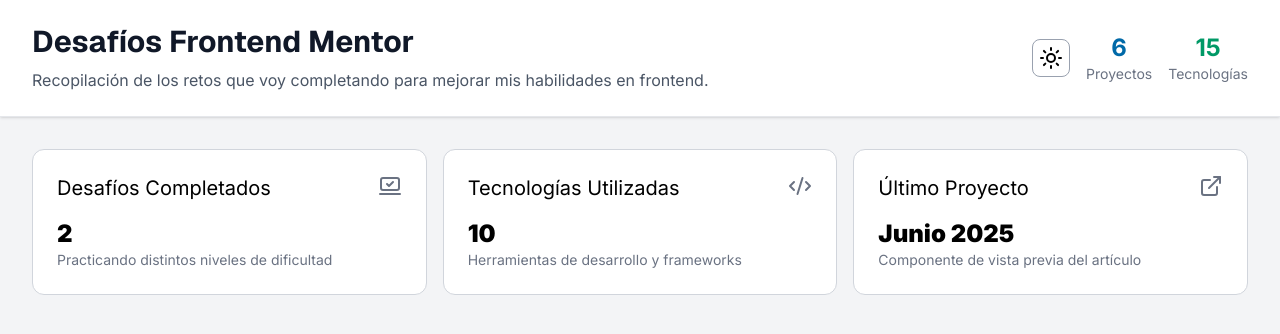
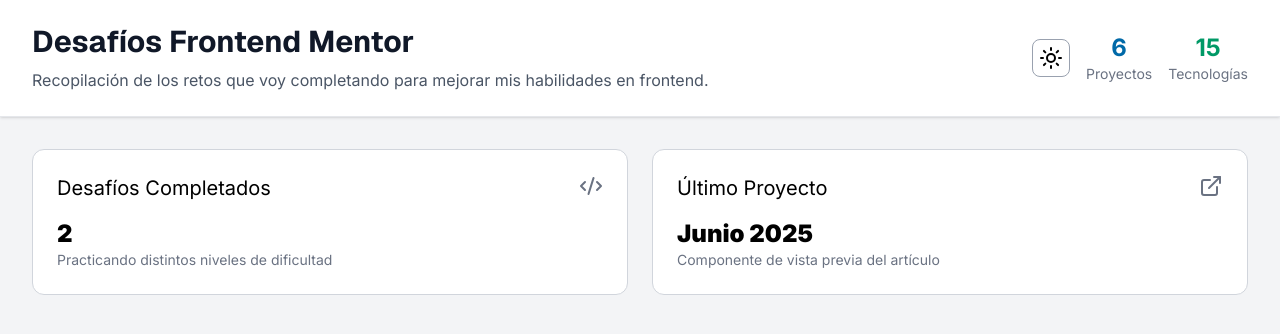
Before and after one commit to LuisChicaizaDev/challenges-frontend-mentor, a React (Vite) app: page / in a window 1280 px wide. Shown: the top 334 px of the page. Built offline with nearby package versions, Linux system fonts and the light colour scheme.

Commit message:
style: eliminar card tecnologias

```diff
--- a/src/assets/components/CardsInfo.jsx
+++ b/src/assets/components/CardsInfo.jsx
@@ -4,27 +4,15 @@
 
 export const CardsInfo = () => {
     return (
-        <section className='grid grid-cols-1 gap-4 md:grid-cols-3'>
+        <section className='grid grid-cols-1 gap-6 md:grid-cols-2'>
 
             <div className='flex flex-col gap-4 justify-between p-6 bg-white border border-gray-300 rounded-xl dark:bg-slate-800 dark:border-slate-600'>
                 <div className='flex justify-between'>
                     <h3 className='text-xl dark:text-white'>Desafíos Completados</h3>
-                    <LaptopMinimalCheck className='text-gray-500 size-6 dark:text-gray-400'/>
-                </div>
+                    <CodeXml className='text-gray-500 size-6 dark:text-gray-400'/>                </div>
                 <div>
                     <p className='font-black text-2xl dark:text-white'>2</p>
                     <p className='text-sm text-gray-500 dark:text-gray-400'>Practicando distintos niveles de dificultad</p>
-                </div>
-            </div>
-
-            <div className='flex flex-col gap-4 justify-between p-6 bg-white border border-gray-300 rounded-xl dark:bg-slate-800 dark:border-slate-600'>
-                <div className='flex justify-between'>
-                    <h3 className='text-xl dark:text-white'>Tecnologías Utilizadas</h3>
-                    <CodeXml className='text-gray-500 size-6 dark:text-gray-400'/>
-                </div>
-                <div>
-                    <p className='font-black text-2xl dark:text-white'>10</p>
-                    <p className='text-sm text-gray-500 dark:text-gray-400'>Herramientas de desarrollo y frameworks</p>
                 </div>
             </div>
 
```
